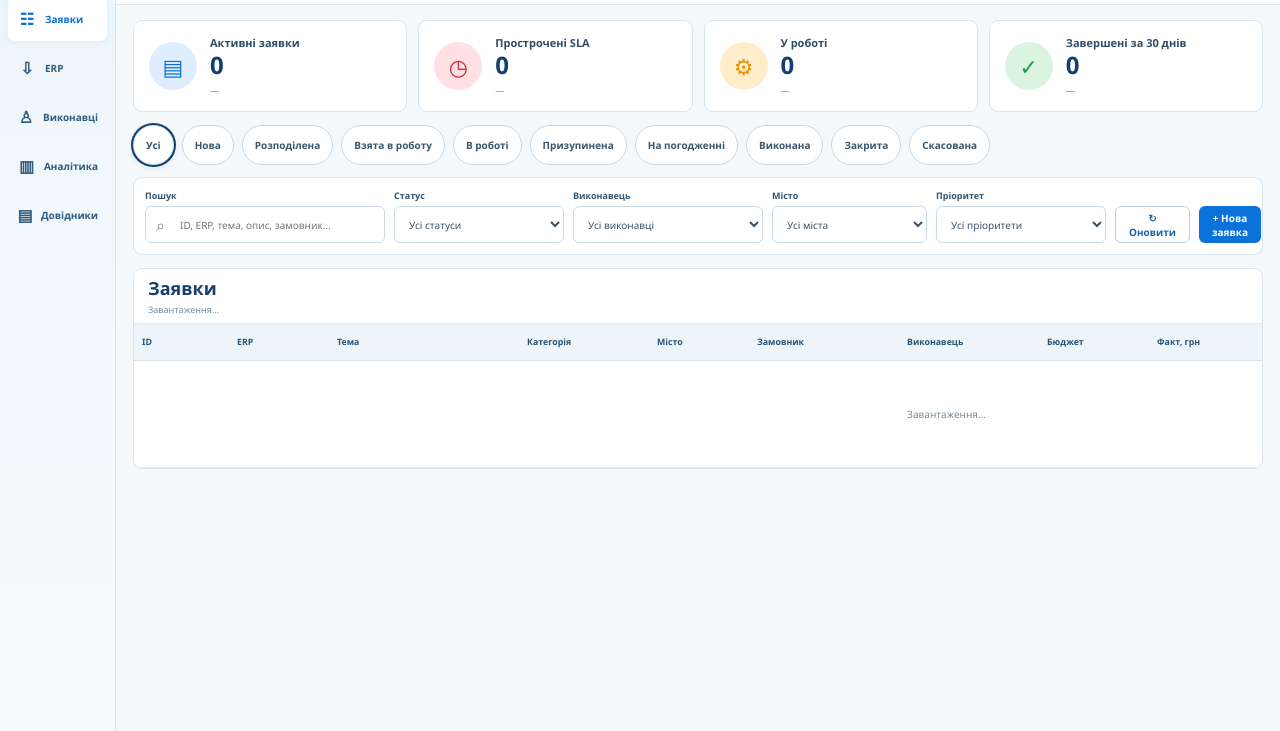
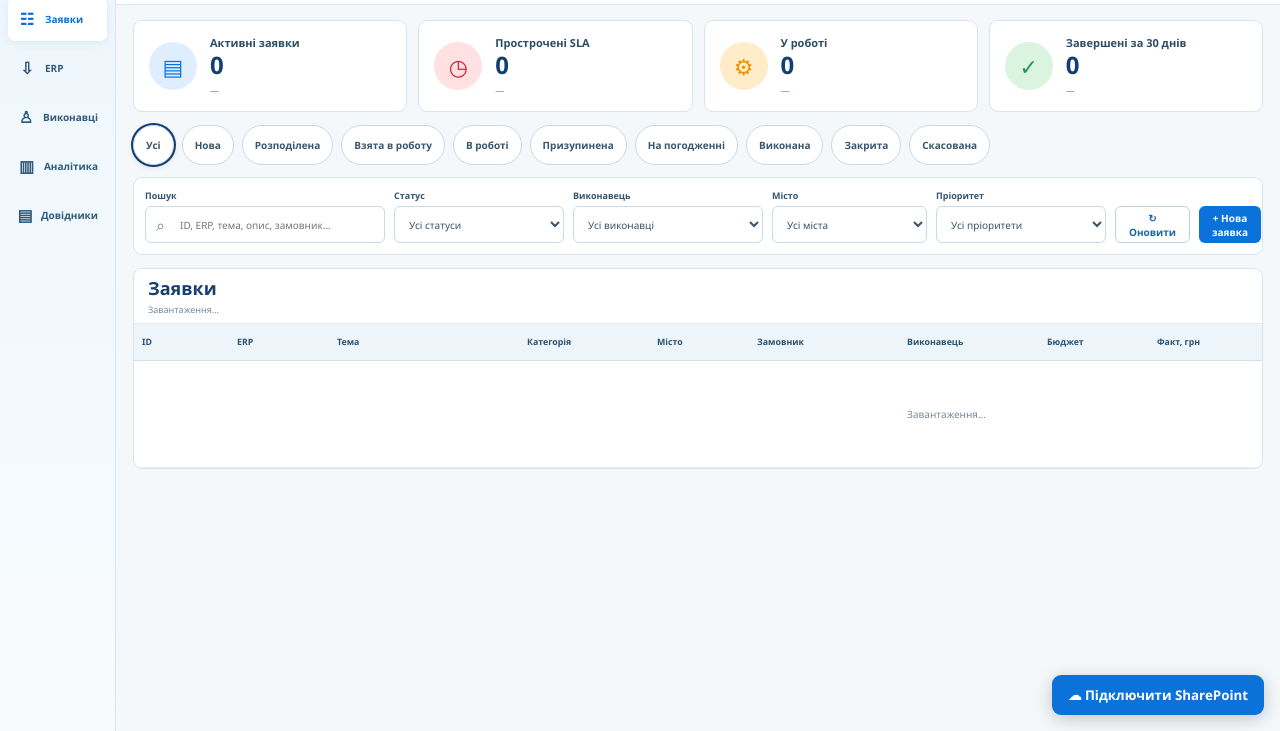
Before and after one commit to RomkaBV/rbd-excel-addin, a plain HTML site: page taskpane.html in a window 1280 px wide. Shown: the part 69-800 px from the top of the page. Drawn offline with Linux system fonts and the light colour scheme; a script that the page names is missing.

Commit message:
feat: re-enable verified SharePoint link opener with cache-busting

```diff
--- a/taskpane.html
+++ b/taskpane.html
@@ -8,6 +8,7 @@
   <script src="https://cdn.jsdelivr.net/npm/xlsx@0.18.5/dist/xlsx.full.min.js"></script>
   <script src="./rbd-sharepoint-config.js"></script>
   <script defer src="./rbd-sharepoint-upload.js"></script>
+  <script defer src="./rbd-folder-picker.js?v=fix20261022"></script>
   <script defer src="./taskpane-3.3.8.js"></script>
   <style>
     *{box-sizing:border-box}html,body{margin:0;min-width:1180px;min-height:100%;font-family:"Segoe UI",Arial,sans-serif;background:#f4f8fb;color:#173652}
```
